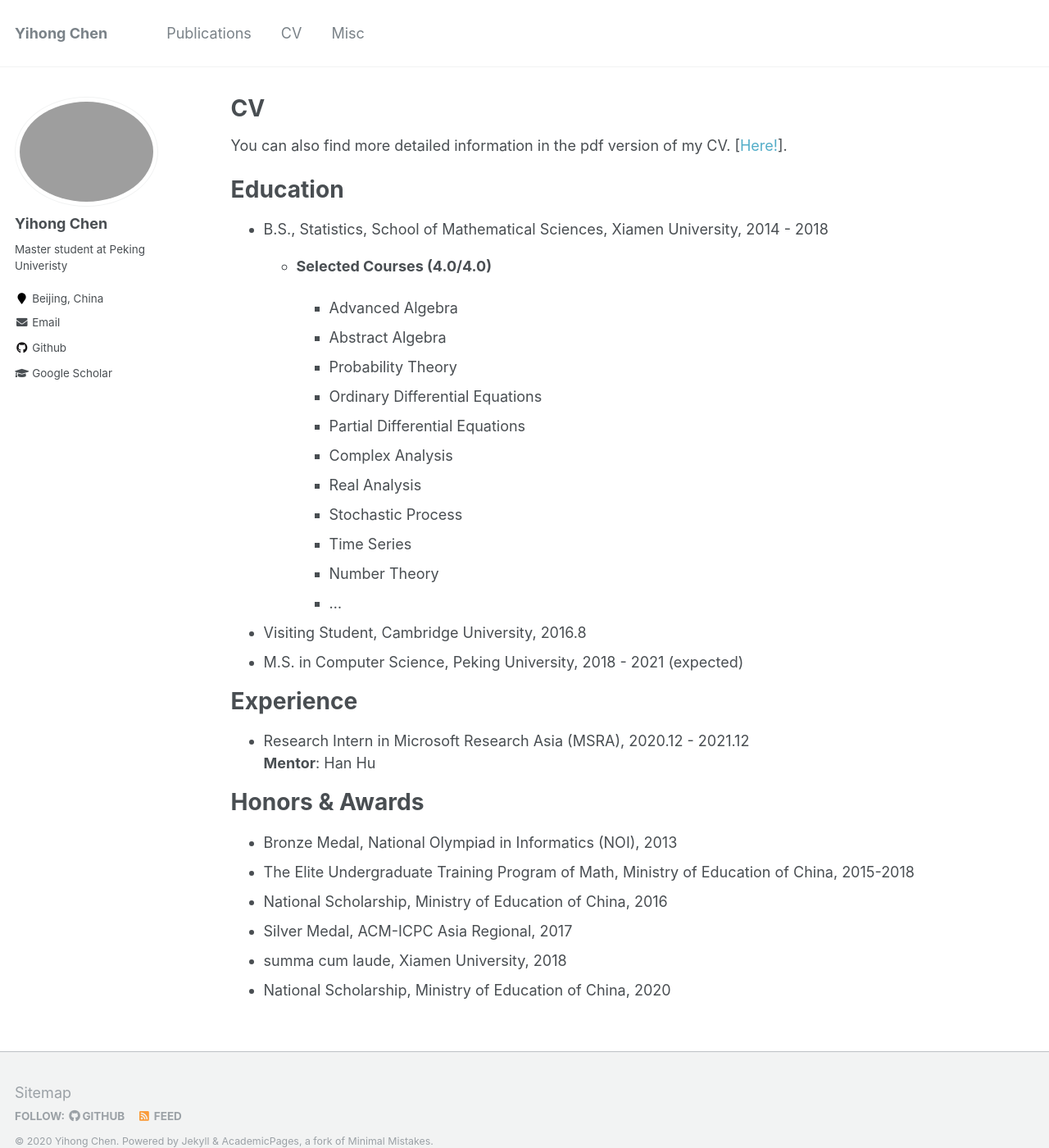
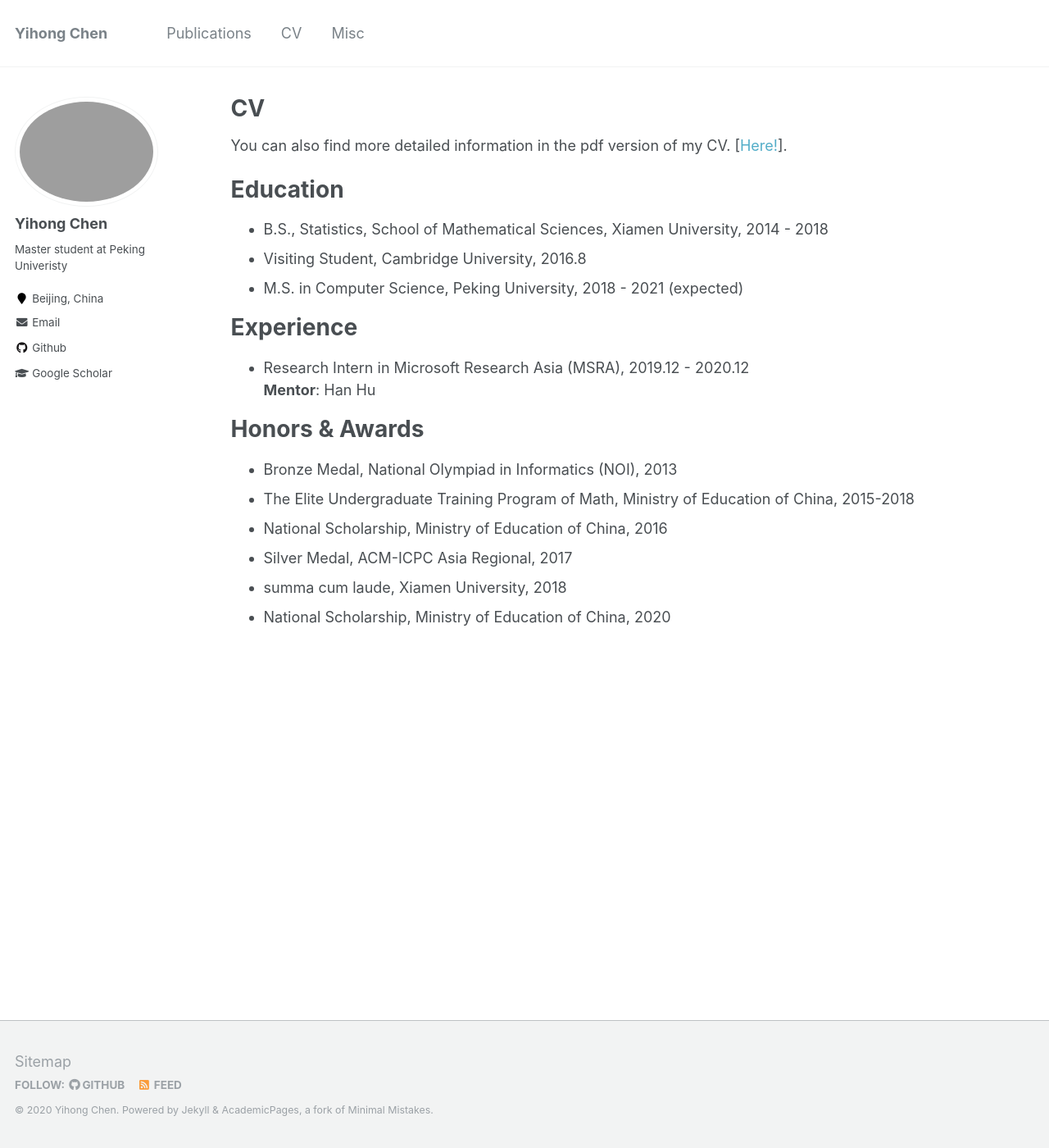
Before and after one commit to Scalsol/Scalsol.github.io, a Jekyll site: the page built from _pages/cv.md, in a window 1280 px wide and 1400 px high. Shown: the whole window at 82% size. Built offline with Jekyll 4.4.1, drawn with Linux system fonts in a browser that asks for light colours.

Commit message:
fix some mistakes

```diff
--- a/_pages/cv.md
+++ b/_pages/cv.md
@@ -14,25 +14,12 @@ You can also find more detailed information in the pdf version of my CV. [[Here!
 Education
 ======
 * B.S., Statistics, School of Mathematical Sciences, Xiamen University, 2014 - 2018
-  * <strong>Selected Courses (4.0/4.0)</strong>
-
-    * Advanced Algebra
-    * Abstract Algebra
-    * Probability Theory
-    * Ordinary Differential Equations
-    * Partial Differential Equations
-    * Complex Analysis
-    * Real Analysis
-    * Stochastic Process
-    * Time Series
-    * Number Theory
-    * ...
 * Visiting Student, Cambridge University, 2016.8
 * M.S. in Computer Science, Peking University, 2018 - 2021 (expected)
 
 Experience
 ======
-* Research Intern in Microsoft Research Asia (MSRA), 2020.12 - 2021.12
+* Research Intern in Microsoft Research Asia (MSRA), 2019.12 - 2020.12
   <strong>Mentor</strong>: Han Hu
 
 Honors & Awards
```
Also changed, not shown: _pages/publications.md (+1 -1 lines).
